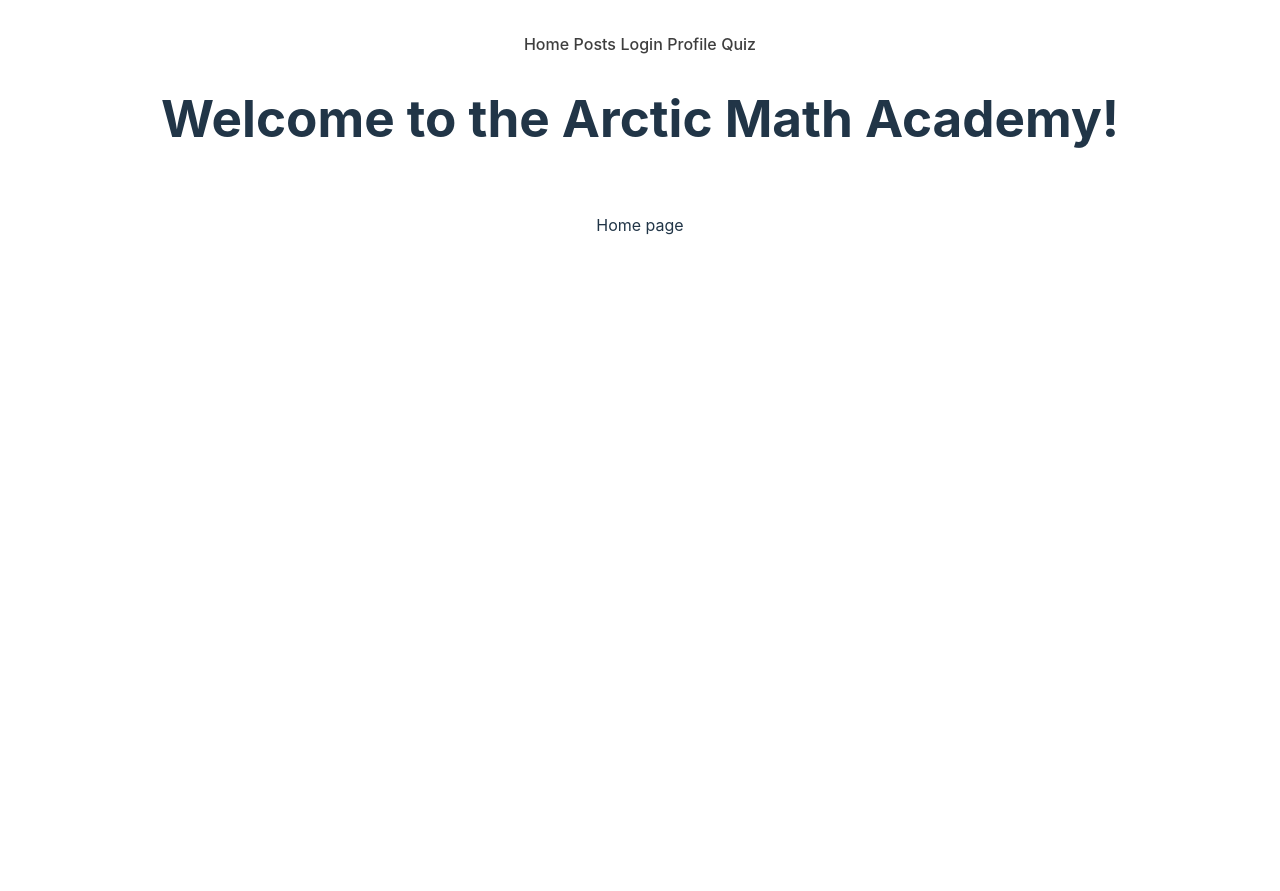
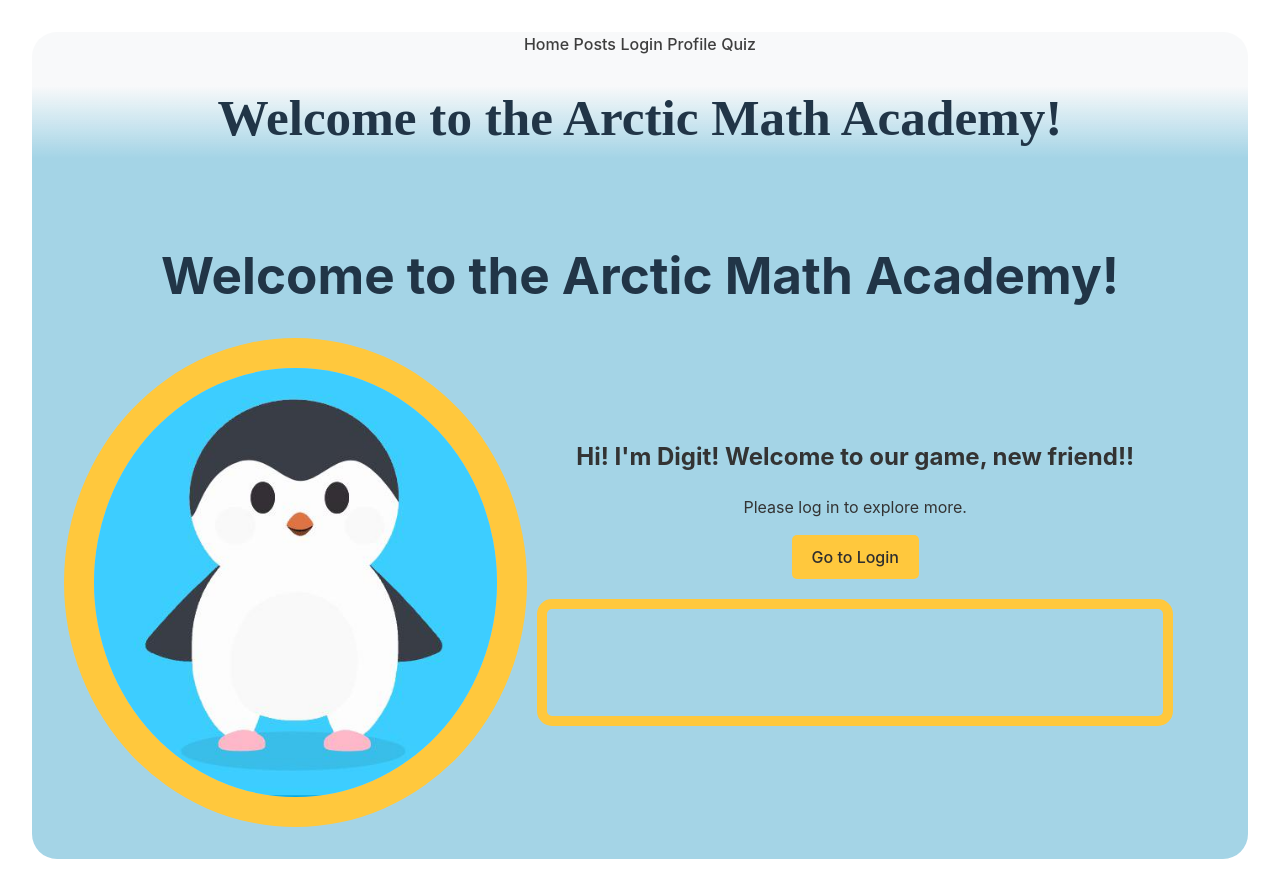
Before and after one commit to eglenn-dev/arctic-math-academy, a Svelte app: page / in a window 1280 px wide. Before the commit the page ends 800 px from the top, so only its background shows below. Built offline with nearby package versions, Linux system fonts and the light colour scheme; no server answers.

Commit message:
Added home page to app.svelte, changed post to comment out the "post" added features in home page

```diff
--- a/src/App.svelte
+++ b/src/App.svelte
@@ -1,4 +1,5 @@
 <script>
+    import Home from "./lib/Home.svelte";
     import Login from "./lib/Login.svelte";
     import NavBar from "./lib/NavBar.svelte";
     import Post from "./lib/Post.svelte";
@@ -37,7 +38,7 @@
 
     <div class="card">
         {#if $route === "#home" || $route === ""}
-            <div>Home page</div>
+            <Home />
         {:else if $route === "#posts"}
             <h2>Posts</h2>
             <ul>
@@ -48,10 +49,10 @@
         {:else if $route === "#post"}
             <Post {params} />
         {:else if $route === "#login"}
-            <Login />
+        <Login />
         {:else if $route === "#signup"}
-            <SignUp />
-        {:else if $route === "#quiz"}
+        <SignUp />
+             {:else if $route === "#quiz"}
             <Quiz />
         {:else if $route === "#profile"}
             <Profile />
@@ -62,6 +63,25 @@
 </main>
 
 <style>
+    main {
+      background-color: #A4D4E6;
+      background-image: linear-gradient(to bottom, #F8F9FA 30%, transparent 30%),
+                        linear-gradient(to bottom, transparent 30%, #F8F9FA 30%, transparent 70%);
+      background-repeat: repeat-x;
+      background-size: 30px 180px;
+      border-radius: 25px;
+    }
+
+    @import url('https://fonts.googleapis.com/css2?family=Open+Sans:wght@400;700&family=Playfair+Display:wght@400;700&display=swap');
+
+    p {
+      font-family: 'Open Sans', sans-serif;
+    }
+
+    h1, h2, h3 {
+      font-family: 'Playfair Display', serif; /* Apply Playfair Display to all headings */
+    }
+
     ul {
         list-style-type: none;
         padding: 0;
--- /dev/null
+++ b/src/lib/Home.svelte
@@ -0,0 +1,134 @@
+<script>
+    import { userStore } from "./stores";
+
+    const quotes = [
+        "Mathematics is the music of reason. - James Joseph Sylvester",
+        "The only way to learn mathematics is to do mathematics. - Paul Halmos",
+        "Pure mathematics is, in its way, the poetry of logical ideas. - Albert Einstein",
+        "Without mathematics, there's nothing you can do. - Shakuntala Devi",
+        "Mathematics is the art of giving the same name to different things. - Henri Poincaré"
+    ];
+
+    let currentQuoteIndex = 0;
+    let currentQuote = quotes[currentQuoteIndex];
+
+    // Function to cycle through quotes
+    const changeQuote = () => {
+        currentQuoteIndex = (currentQuoteIndex + 1) % quotes.length;
+        currentQuote = quotes[currentQuoteIndex];
+    };
+
+    // Change the quote every 45 seconds
+    setInterval(changeQuote, 45000);
+</script>
+
+<style>
+
+/* Mascot container styling */
+.mascot-container {
+  display: flex;
+  align-items: center;
+  gap: 10px;
+}
+
+.mascot-image {
+  width: 35%;
+  border-radius: 50%;
+  height: auto;
+  border: #FFC83D 30px solid; /* Beak Gold border */
+}
+
+.mascot-text {
+  font-size: 16px;
+  color: #333;
+  margin: 0;
+}
+
+/* Login button styling */
+.login button,
+.login a {
+  background-color: #FFC83D; /* Beak Gold */
+  color: #2E2E2E; /* Penguin Black */
+  border: none;
+  border-radius: 5px;
+  padding: 10px 20px;
+  font-size: 16px;
+  cursor: pointer;
+  text-decoration: none;
+  display: inline-block;
+  transition: background-color 0.3s ease;
+}
+
+.login button:hover,
+.login a:hover {
+  background-color: #2E2E2E; /* Penguin Black */
+  color: #FFC83D; /* Beak Gold */
+}
+
+/* Inspirational quote container */
+.quote-container {
+  margin: 20px auto;
+  padding: 40px;
+  background-color: #A4D4E6; /* Frosty Blue */
+  border-radius: 15px;
+  border: 10px solid #FFC83D; /* Snow Drift Gray */
+  max-width: 600px;
+  font-style: italic;
+  color: #2E2E2E; /* Penguin Black */
+  text-align: center;
+  position: relative;
+  overflow: hidden;
+}
+
+.quote-container p {
+  font-size: 18px;
+  margin: 0;
+  opacity: 1;
+  animation: fade-in-out 5s infinite;
+}
+
+/* Make Quotes Change Animation */
+@keyframes fade-in-out {
+  0%, 100% {
+    opacity: 0;
+  }
+  25%, 75% {
+    opacity: 1;
+  }
+}
+</style>
+
+<h1>Welcome to the Arctic Math Academy!</h1>
+
+<div class="mascot-container">
+  <!-- Penguin Image -->
+  <img src="/images/penguin.jpeg" alt="A Penguin Named Digit" class="mascot-image" />
+
+  <!-- Display User Information Based on Login Status -->
+  {#if $userStore.isLoggedIn}
+    <div class="mascot-text">
+      <h2>Hello {$userStore.user.username}!</h2>
+      <p>You're currently logged in. Let’s waddle into some numbers!</p>
+
+      <div class="login">
+        <button on:click={() => { $userStore.isLoggedIn = false; }}>Log Out</button>
+      </div>
+
+      <p>add in a leaderboard</p>
+
+    </div>
+  {:else}
+    <div class="mascot-text">
+      <h2>Hi! I'm Digit! Welcome to our game, new friend!!</h2>
+      <p>Please log in to explore more.</p>
+      <div class="login">
+        <a href="#login" type="button">Go to Login</a>
+      </div>
+      <!-- Inspirational Quotes Section -->
+    <div class="quote-container">
+        <p>{currentQuote}</p>
+    </div>
+
+    </div>
+  {/if}
+</div>
--- a/src/lib/Post.svelte
+++ b/src/lib/Post.svelte
@@ -2,5 +2,5 @@
     export let params;
 </script>
 
-<h2>Post</h2>
+<!-- <h2>Post</h2> -->
 {params.get("post_id")}
```
Also changed, not shown: public/images/penguin.jpeg (added).
